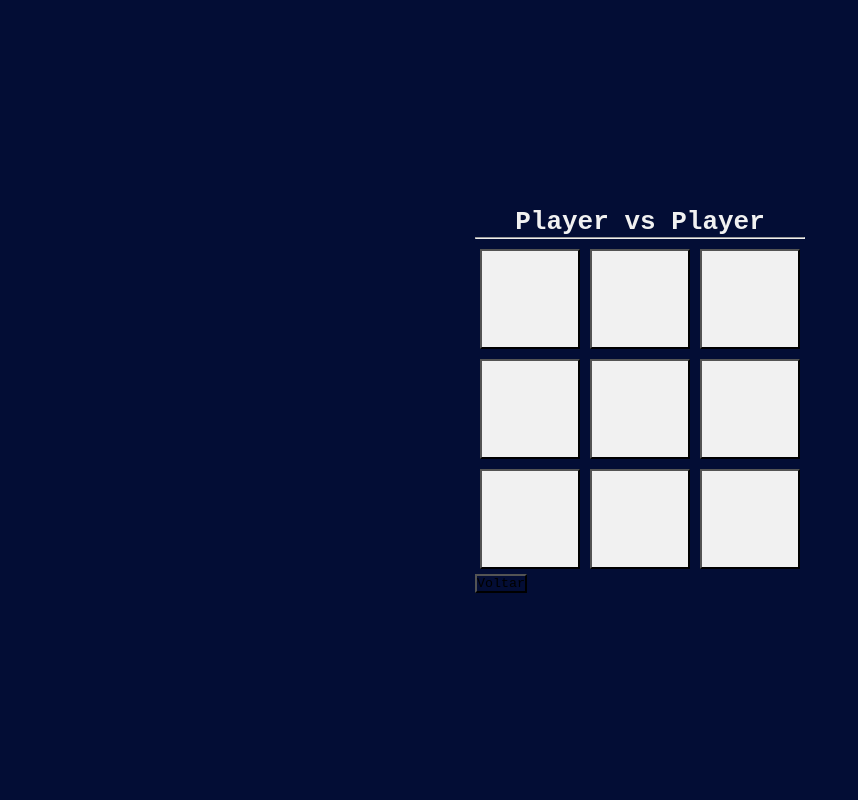
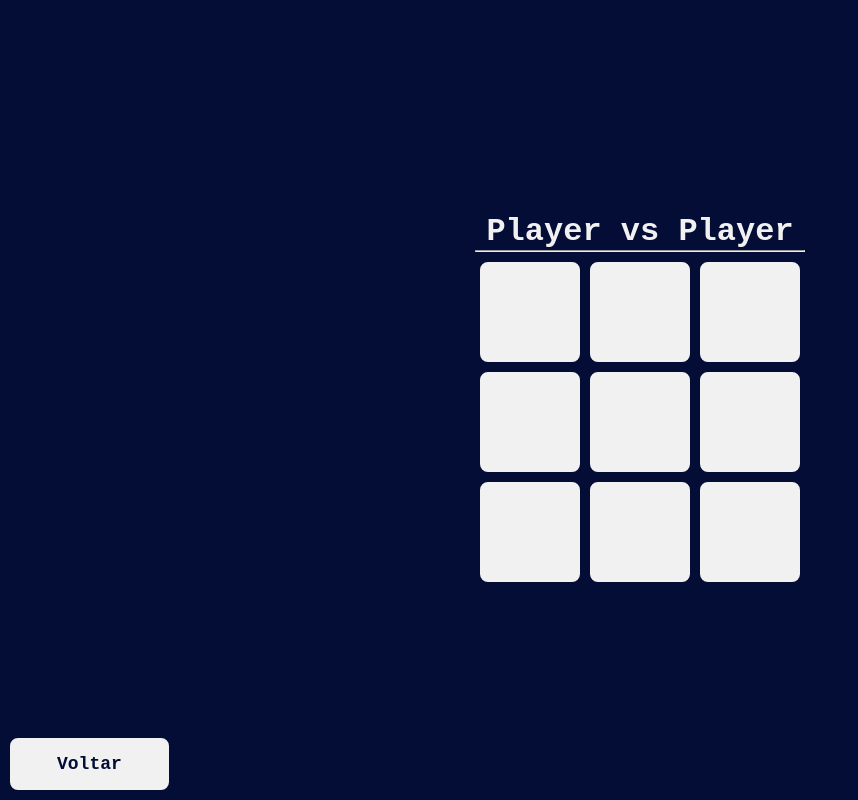
Before and after one commit to marcosscruz/tic-tac-toe, a plain HTML site: page javascript/index.html in a window 1280 px wide. Both pictures are taken after a click on the button "P vs P". Shown: the whole page, without its empty margins (0-858 px from the left). Drawn offline with Linux system fonts and the light colour scheme.

Commit message:
Update style.css
estilização das telas e do tabuleiro

```diff
--- a/javascript/style.css
+++ b/javascript/style.css
@@ -24,13 +24,6 @@ h1 {
     text-align: center;
 }
 
-h2 {
-    font-weight: bold;
-    height: 3px;
-    background: #f1f1f1;
-    margin-bottom: 10px;
-}
-
 .board {
     display: grid;
     grid-template-columns: 1fr 1fr 1fr;
@@ -44,3 +37,42 @@ h2 {
     font-size: 50px;
     background: #f1f1f1;
 }
+
+.screen {
+    margin: auto;
+    padding: auto;
+    font-size: large;
+    text-align: center;
+}
+
+.screen button {
+    font-weight: bold;
+    transition-duration: 0.4s;
+    background-color: #f1f1f1;
+    border: none;
+    color: rgb(3, 13, 53);
+    padding: 14px 45px;
+    border-radius: 8px;
+    border: 2px solid #f1f1f1;
+    text-align: center;
+    display: inline-block;
+    font-size: 18px;
+}
+
+.screen button:hover {
+    font-weight: bold;
+    background-color: rgb(3, 13, 53);
+    color: white;
+}
+
+#returnHomeScreen1_2 {
+    position: absolute;
+    bottom: 10px;
+    left: 10px;
+}
+
+#returnHomeScreen1_3 {
+    position: absolute;
+    bottom: 10px;
+    left: 10px;
+}
```
